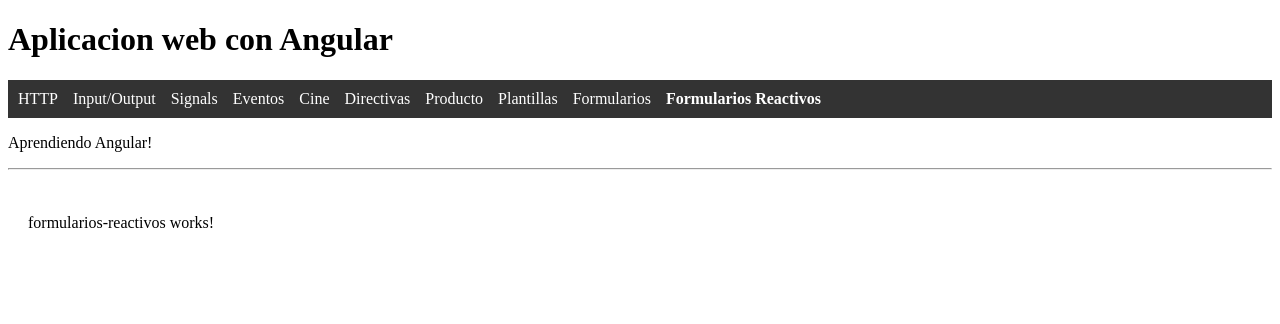
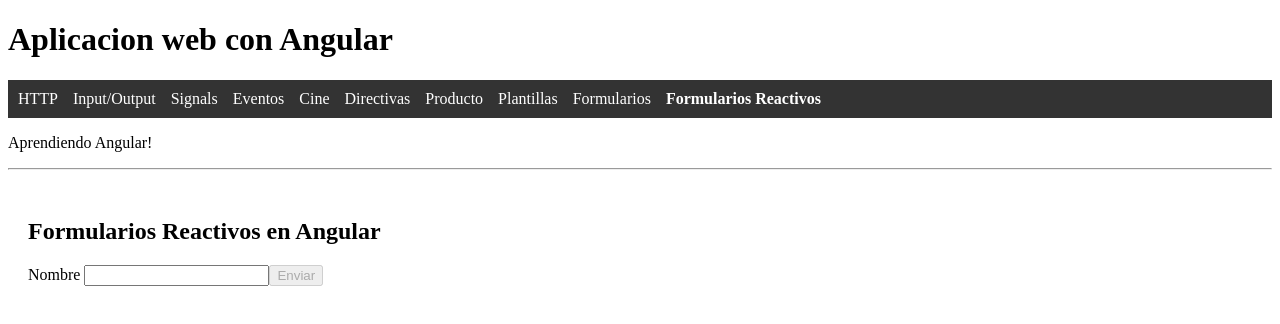
Before and after one commit to Ignacio-Molina-0804/UDemyWebCourse, an Angular app in the folder Angular/: page /FormulariosReactivos in a window 1280 px wide. Shown: the top 324 px of the page. Built offline with nearby package versions, Linux system fonts and the light colour scheme.

Commit message:
Nombre Campo Reactivo

```diff
--- a/Angular/src/app/components/formularios-reactivos/formularios-reactivos.html
+++ b/Angular/src/app/components/formularios-reactivos/formularios-reactivos.html
@@ -1 +1,28 @@
-<p>formularios-reactivos works!</p>
+<h2> Formularios Reactivos en Angular </h2>
+
+<form [formGroup]="formulario" (ngSubmit)="onSubmit()">
+
+    <div class="field">
+
+        <label for="nombre"> Nombre </label>
+        <input type="text" name="nombre" id="nombre" formControlName="nombre" />
+
+        <div *ngIf="formulario.get('nombre')?.valid && formulario.get('nombre')?.touched">
+            <span *ngIf="formulario.get('nombre')?.errors?.['required']">
+                El nombre es obligatorio
+            </span>
+            <span *ngIf="formulario.get('nombre')?.errors?.['minlength']">
+                El nombre debe tener al menos 3 caracteres
+            </span>
+            <span *ngIf="formulario.get('nombre')?.errors?.['maxlength']">
+                El nombre no debe exceder los 10 caracteres
+            </span>
+        </div>
+
+        <button type="submit" [disabled]="formulario.invalid">
+            Enviar
+        </button>
+
+    </div>
+
+</form>
--- a/Angular/src/app/components/formularios-reactivos/formularios-reactivos.ts
+++ b/Angular/src/app/components/formularios-reactivos/formularios-reactivos.ts
@@ -1,10 +1,11 @@
 import { Component } from '@angular/core';
 import { ReactiveFormsModule } from '@angular/forms';
 import { FormGroup, FormControl, Validators } from '@angular/forms';
+import { CommonModule } from '@angular/common';
 
 @Component({
   selector: 'app-formularios-reactivos',
-  imports: [ReactiveFormsModule],
+  imports: [ReactiveFormsModule, CommonModule],
   templateUrl: './formularios-reactivos.html',
   styleUrl: './formularios-reactivos.css'
 })
@@ -19,5 +20,18 @@
 
   })
 
+  onSubmit(){
+
+    if(this.formulario.valid){
+
+      console.info("Formulario esta enviado: ", this.formulario.value)
+
+    } else {
+
+      console.warn("Formulario no válido");
+
+    }
+
+  }
 
 }
```
